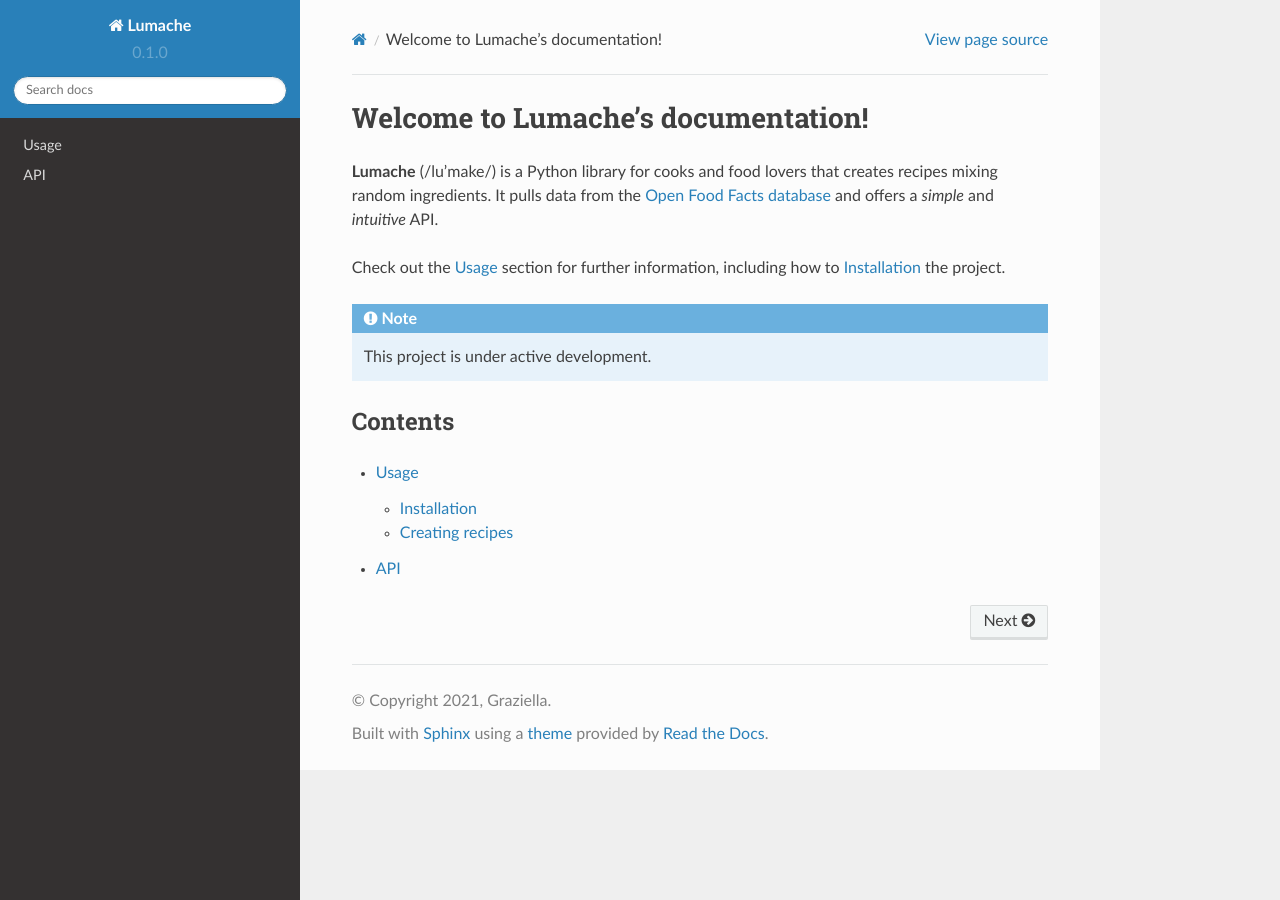
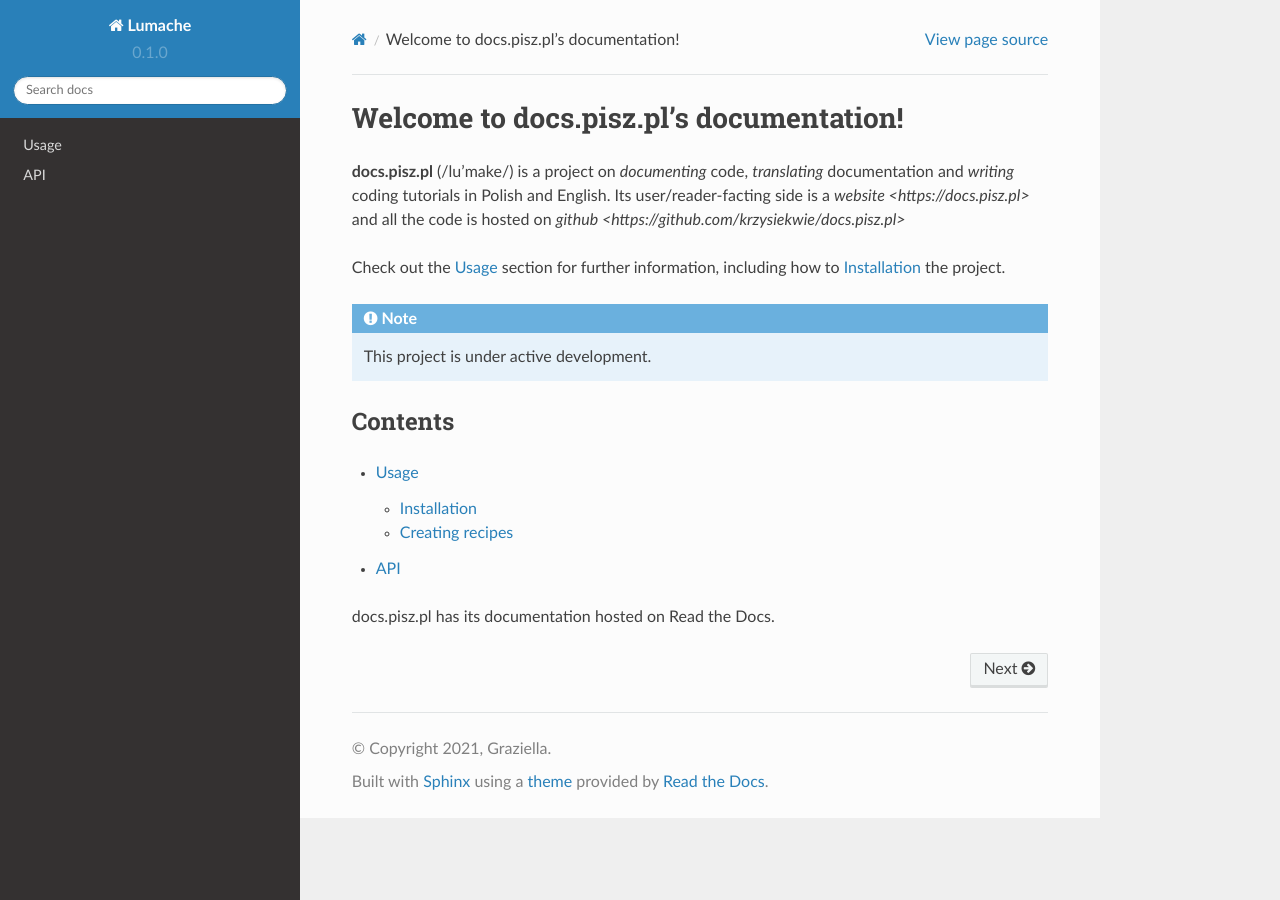
Before and after one commit to krzysiekwie/docs.pisz.pl, a Sphinx documentation site: the page built from docs/source/index.rst, in a window 1280 px wide. Built offline with Sphinx 7.4.7 and the Read the Docs theme 2.0.0, drawn with Linux system fonts in a browser that asks for light colours.

Commit message:
initial commit

```diff
--- a/docs/source/index.rst
+++ b/docs/source/index.rst
@@ -1,10 +1,9 @@
-Welcome to Lumache's documentation!
+Welcome to docs.pisz.pl's documentation!
 ===================================
 
-**Lumache** (/lu'make/) is a Python library for cooks and food lovers
-that creates recipes mixing random ingredients.
-It pulls data from the `Open Food Facts database <https://world.openfoodfacts.org/>`_
-and offers a *simple* and *intuitive* API.
+**docs.pisz.pl** (/lu'make/) is a project on *documenting* code, *translating* documentation and *writing* coding tutorials in Polish and English.
+Its user/reader-facting side is a `website <https://docs.pisz.pl>` and all the code is hosted on `github <https://github.com/krzysiekwie/docs.pisz.pl>`
+
 
 Check out the :doc:`usage` section for further information, including
 how to :ref:`installation` the project.
@@ -20,3 +19,5 @@
 
    usage
    api
+
+docs.pisz.pl has its documentation hosted on Read the Docs.
```
